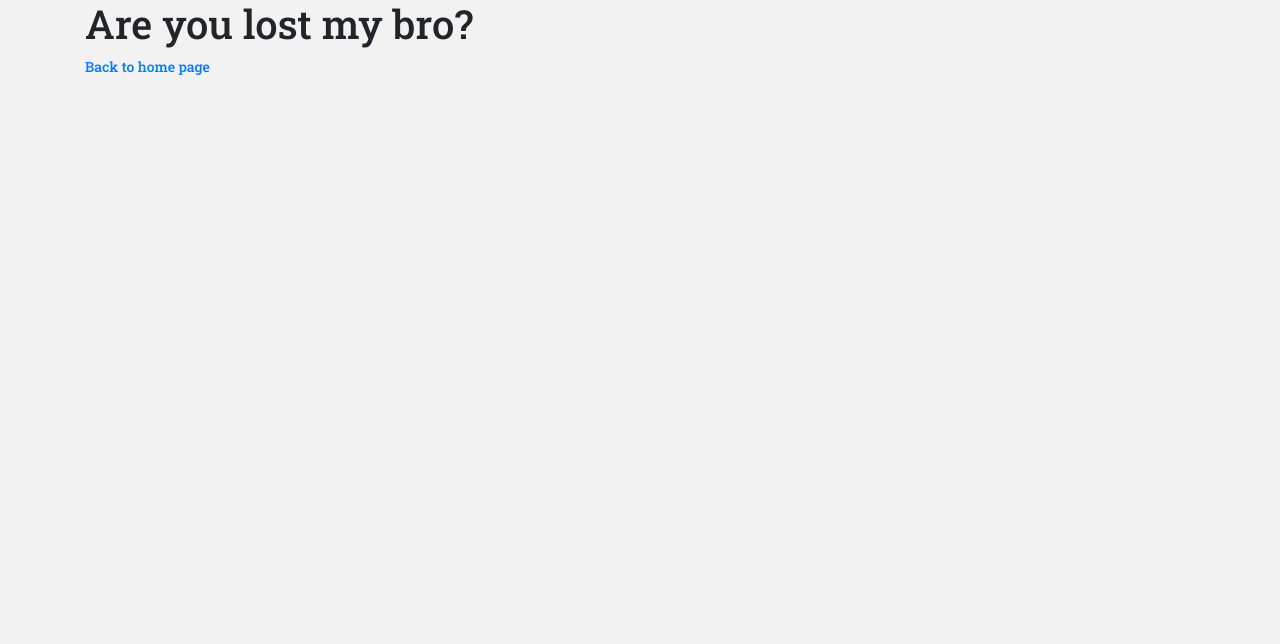
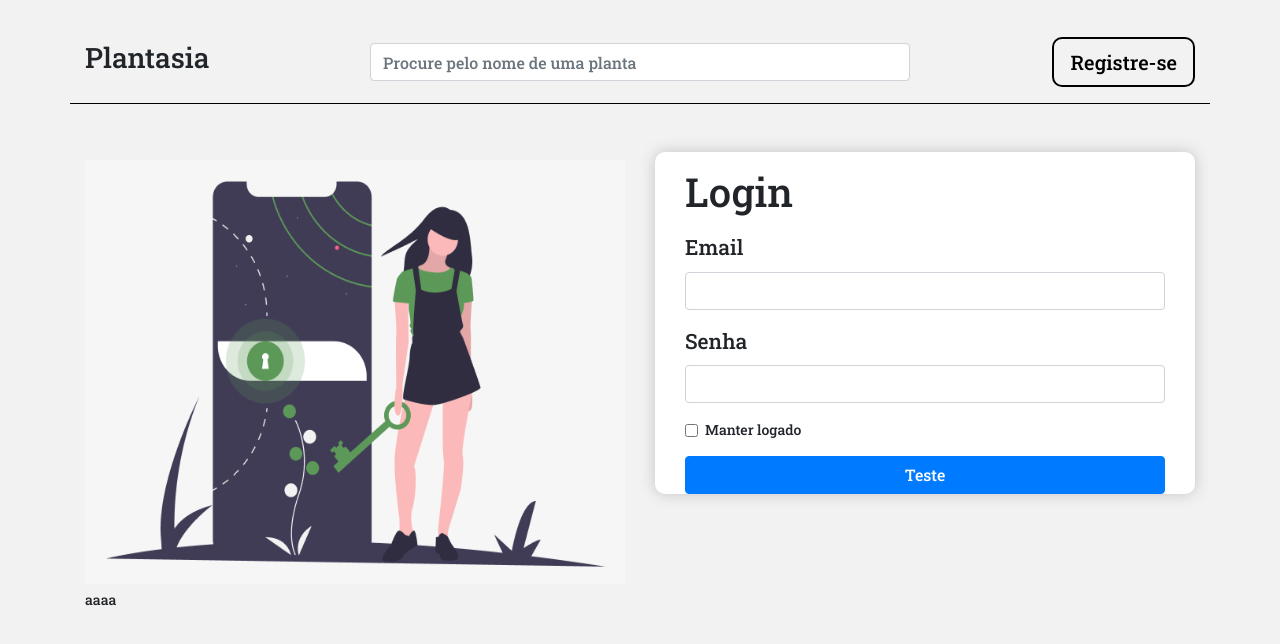
Before and after one commit to Plantasia/frontend, a Next.js app: page /signin in a window 1280 px wide. Before the commit this address had no page. Shown: the top 644 px of the page. Built offline with nearby package versions, Linux system fonts and the light colour scheme.

Commit message:
comment code errors and change folder structure

```diff
--- /dev/null
+++ b/src/pages/signin/_form.tsx
@@ -0,0 +1,123 @@
+import { Dispatch, SetStateAction } from "react"
+
+import { Col, Row, Button, FormGroup } from "react-bootstrap"
+import styled from "styled-components"
+import { FaFacebook } from "react-icons/fa"
+import { AiFillGoogleCircle } from "react-icons/ai"
+import { FormTitle, Form, Label } from "@styled/Login"
+
+interface ILoginForm {
+  handleSubmitLogin(): void
+  setPassword: Dispatch<SetStateAction<string>>
+  setEmail: Dispatch<SetStateAction<string>>
+  password: string
+  email: string
+}
+
+export default function LoginForm({
+  email,
+  password,
+  handleSubmitLogin,
+  setEmail,
+  setPassword,
+}: ILoginForm) {
+  return (
+    <Form>
+      <FormTitle>Login</FormTitle>
+
+      <Form.Group className="mt-2">
+        <Label>Email</Label>
+        <Form.Control
+          type="email"
+          value={email}
+          onChange={({ target: { value } }) => setEmail(value)}
+        ></Form.Control>
+      </Form.Group>
+
+      <Form.Group>
+        <Label>Senha</Label>
+        <Form.Control
+          type="password"
+          value={password}
+          onChange={({ target: { value } }) => setPassword(value)}
+        ></Form.Control>
+      </Form.Group>
+
+      <Form.Group>
+        <Form.Check type="checkbox" label="Manter logado" />
+      </Form.Group>
+
+      <Button variant="primary">Teste</Button>
+
+      {/*
+      <Form>
+        <FormGroup className="m-4">
+          <TitleLabelStyle>
+            <Label for="Email">Email</Label>
+          </TitleLabelStyle>
+
+          <Input
+            type="email"
+            name="email"
+            id="exampleEmail"
+            placeholder="Seu email"
+            value={email}
+            onChange={({ target: { value } }) => setEmail(value)}
+          />
+        </FormGroup>
+
+        <FormGroup className="mt-4 ml-4 mr-4">
+          <TitleLabelStyle>
+            <Label for="Password">Password</Label>
+          </TitleLabelStyle>
+
+          <InputStyle>
+            <Input
+              type="password"
+              name="password"
+              id="examplePassword"
+              placeholder="Sua senha"
+              value={password}
+              onChange={({ target: { value } }) => setPassword(value)}
+            />
+          </InputStyle>
+        </FormGroup>
+
+        <FormGroup>
+          <Label className="ml-5">
+            <Input type="checkbox" />
+            Manter logado
+          </Label>
+        </FormGroup>
+      </Form>
+
+      <Button
+        color="secondary"
+        className="m-2 text-light"
+        style={{
+          color: "#1a1a1a",
+        }}
+        onClick={handleSubmitLogin}
+      >
+        Entrar
+      </Button>
+
+      <LostPassword className="align-self-start ml-3">
+        Esqueceu sua senha?
+      </LostPassword>
+
+      <hr style={{ borderColor: "black" }}></hr>
+
+      <Row className="d-flex align-self-center mt-3">Logar com</Row>
+
+      <Row className="d-flex align-self-center">
+        <Col>
+          <AiFillGoogleCircle size={30} />
+        </Col>
+        <Col>
+          <FaFacebook size={30} />
+        </Col>
+      </Row> */}
+    </Form>
+  )
+}
--- a/src/styles/components/Login.tsx
+++ b/src/styles/components/Login.tsx
@@ -1,9 +1,10 @@
 import styled from "styled-components"
+import { Form as BootstrapForm, FormProps } from "react-bootstrap"
 
-export const TitleLoginStyle = styled.h2`
-  font-family: Roboto, sans-serif;
-  font-weight: bold;
-`
+export const FormTitle = styled.h1.attrs({
+  className: "mt-3",
+})``
+
 export const TitleLabelStyle = styled.strong`
   font-family: Roboto, sans-serif;
   font-weight: bold;
@@ -19,16 +20,17 @@ export const LostPassword = styled.a`
   }
 `
 
-export const BoxLoginStyle = styled.div`
-  border-radius: 4px;
-  box-shadow: 0 0 0.3em #979797;
+export const Form = styled(BootstrapForm).attrs((): FormProps => ({}))`
+  background-color: white;
+  box-shadow: 0 0 15px #c4c4c4;
+  border-radius: 10px;
+
   display: flex;
   flex-direction: column;
-  justify-content: space-between;
-  align-items: space-around;
-  background-color: white;
-  padding: 10px;
-  input {
-    background-color: #e6e6e6;
-  }
+  justify-content: flex-start;
+  padding: 0 30px;
 `
+
+export const Label = styled(BootstrapForm.Label)`
+  font-size: 1.5em;
+`
```
Also changed, not shown: src/pages/login/_form.tsx (deleted, +0 -113 lines), src/pages/singup/_form.tsx (added, +98 -0 lines), src/pages/singup/index.tsx (added, +31 -0 lines), src/pages/signin/index.tsx (renamed from src/pages/login/index.tsx).
